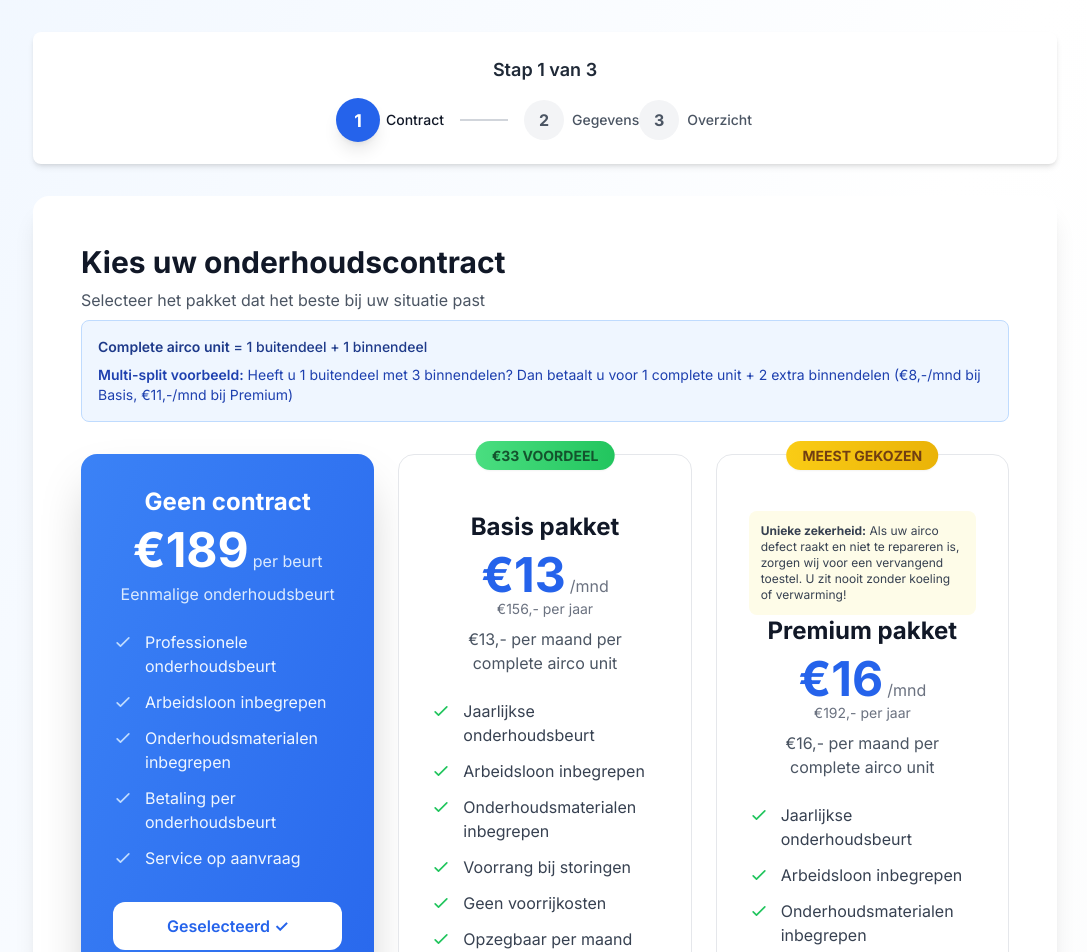
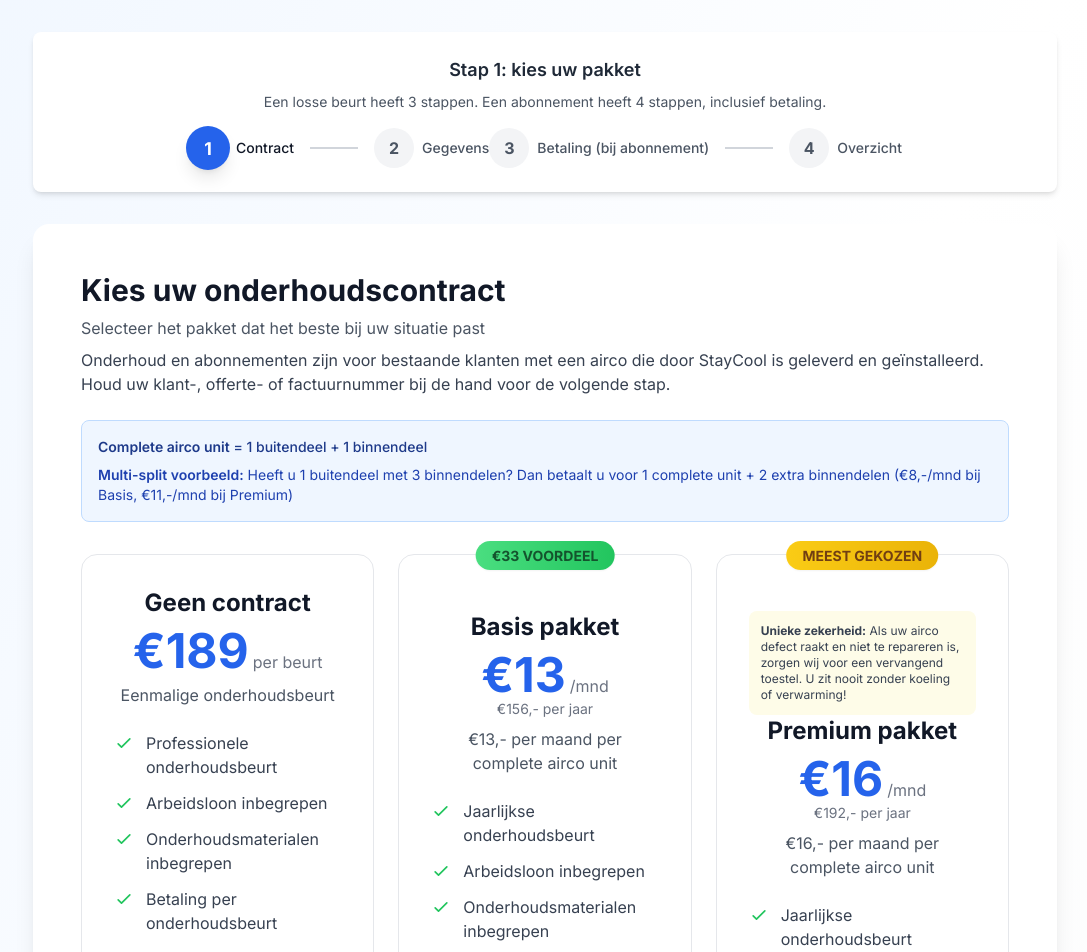
Before and after one commit to MarvinNL046/aanmelden.staycoolairco.nl, a Next.js app: page / in a window 1280 px wide. Shown: the part 280-1232 px from the top of the page, without its empty margins (95-1182 px from the left). Built offline with nearby package versions, Linux system fonts and the light colour scheme; no server answers.

Commit message:
Preserve linked maintenance package choice and clarify confirmation steps

```diff
--- a/components/ContractForm.tsx
+++ b/components/ContractForm.tsx
@@ -15,6 +15,7 @@ type Step = 'contract' | 'customer' | 'sepa' | 'summary'
 export default function ContractForm() {
   const [savedData, setSavedData, clearSavedData] = useLocalStorage('contractFormData', {
     currentStep: 'contract' as Step,
+    choiceMade: false,
     contractType: 'geen' as ContractType,
     customerData: {
       firstName: '',
@@ -49,6 +50,8 @@ export default function ContractForm() {
   })
   const [showSaveIndicator, setShowSaveIndicator] = useState(false)
   const [hydrated, setHydrated] = useState(false)
+  const [choiceMade, setChoiceMade] = useState(false)
+  const [linkedPlan, setLinkedPlan] = useState<ContractType | null>(null)
 
   // Rehydrate local state from localStorage after mount.
   // useLocalStorage starts with defaults (to avoid SSR hydration mismatch) and
@@ -62,6 +65,7 @@ export default function ContractForm() {
         : null
       if (raw) {
         const parsed = JSON.parse(raw)
+        setChoiceMade(parsed.choiceMade === true || ['customer', 'sepa', 'summary'].includes(parsed.currentStep))
         if (parsed?.currentStep) setCurrentStep(parsed.currentStep)
         if (parsed?.contractType) setContractType(parsed.contractType)
         if (parsed?.customerData) setCustomerData(parsed.customerData)
@@ -75,6 +79,15 @@ export default function ContractForm() {
     } catch (err) {
       console.error('Failed to rehydrate contract form:', err)
     }
+    // Only accept known package identifiers, never prices or customer data.
+    // Always show the selection step so a linked preference is confirmed.
+    const plan = new URLSearchParams(window.location.search).get('pakket')
+    if (plan === 'basis' || plan === 'premium') {
+      setContractType(plan)
+      setLinkedPlan(plan)
+      setChoiceMade(true)
+      setCurrentStep('contract')
+    }
     setHydrated(true)
   }, [hydrated])
 
@@ -84,14 +97,21 @@ export default function ContractForm() {
     if (!hydrated) return
     setSavedData({
       currentStep,
+      choiceMade,
       contractType,
       customerData,
       sepaData
     })
     setShowSaveIndicator(true)
-  }, [hydrated, currentStep, contractType, customerData, sepaData])
+  }, [hydrated, currentStep, choiceMade, contractType, customerData, sepaData])
 
   const handleContractSelect = (type: ContractType) => {
+    setChoiceMade(true)
+    setLinkedPlan(null)
+    // Consume the preference after confirmation so refresh resumes progress.
+    const url = new URL(window.location.href)
+    url.searchParams.delete('pakket')
+    window.history.replaceState(window.history.state, '', url)
     setContractType(type)
     setCustomerData({ ...customerData, contractType: type })
     setCurrentStep('customer')
@@ -141,11 +161,12 @@ export default function ContractForm() {
       <div className="mb-8 bg-white rounded-lg shadow-md p-4 sm:p-6">
         <div className="text-center mb-4">
           <span className="text-base sm:text-lg font-semibold text-gray-800">
-            Stap {contractType === 'geen' ?
+            {!choiceMade ? 'Stap 1: kies uw pakket' : <>Stap {contractType === 'geen' ?
               currentStep === 'contract' ? '1' : currentStep === 'customer' ? '2' : '3'
               : currentStep === 'contract' ? '1' : currentStep === 'customer' ? '2' : currentStep === 'sepa' ? '3' : '4'
-            } van {contractType === 'geen' ? '3' : '4'}
+            } van {contractType === 'geen' ? '3' : '4'}</>}
           </span>
+          {!choiceMade && <p className="text-sm text-gray-600 mt-2">Een losse beurt heeft 3 stappen. Een abonnement heeft 4 stappen, inclusief betaling.</p>}
         </div>
         <div className="flex items-center justify-center px-2">
           <div className="flex items-center flex-wrap sm:flex-nowrap justify-center gap-2 sm:gap-0">
@@ -156,12 +177,12 @@ export default function ContractForm() {
               { step: 'summary', label: 'Overzicht', icon: '4' }
             ].map((s, idx) => {
               // Skip SEPA step for 'geen' contract
-              if (s.step === 'sepa' && contractType === 'geen') {
+              if (s.step === 'sepa' && choiceMade && contractType === 'geen') {
                 return null
               }
 
               // Calculate display index
-              const displaySteps = contractType === 'geen' ? ['contract', 'customer', 'summary'] : ['contract', 'customer', 'sepa', 'summary']
+              const displaySteps = choiceMade && contractType === 'geen' ? ['contract', 'customer', 'summary'] : ['contract', 'customer', 'sepa', 'summary']
               const displayIdx = displaySteps.indexOf(s.step)
               const currentIdx = displaySteps.indexOf(currentStep)
 
@@ -186,7 +207,7 @@ export default function ContractForm() {
                       </div>
                       <span className={`mt-2 sm:mt-0 sm:ml-2 text-xs sm:text-sm font-medium ${
                         currentStep === s.step ? 'text-gray-900 font-bold' : 'text-gray-600'
-                      }`}>{s.label}</span>
+                      }`}>{s.step === 'sepa' && !choiceMade ? 'Betaling (bij abonnement)' : s.label}</span>
                     </div>
                   </div>
                   {s.step !== 'summary' && s.step !== (contractType === 'geen' ? 'customer' : 'sepa') && (
@@ -205,7 +226,10 @@ export default function ContractForm() {
         <div className="p-6 sm:p-8 lg:p-12">
           <StepTransition stepKey={currentStep}>
             {currentStep === 'contract' && (
-              <ContractSelection onSelect={handleContractSelect} selected={contractType} />
+              <>
+                {linkedPlan && <p role="status" className="mb-6 rounded-lg bg-blue-50 p-4 text-blue-900">Uw voorkeur: {linkedPlan === 'basis' ? 'Basis' : 'Premium'}. Bevestig hieronder uw pakket of kies een ander pakket. U sluit hiermee nog geen abonnement af.</p>}
+                <ContractSelection onSelect={handleContractSelect} selected={choiceMade ? contractType : null} />
+              </>
             )}
 
             {currentStep === 'customer' && (
--- a/components/ContractSelection.tsx
+++ b/components/ContractSelection.tsx
@@ -50,7 +50,7 @@ const contractOptions: ContractOption[] = [
 
 interface Props {
   onSelect: (type: ContractType) => void
-  selected: ContractType
+  selected: ContractType | null
 }
 
 export default function ContractSelection({ onSelect, selected }: Props) {
@@ -58,6 +58,7 @@ export default function ContractSelection({ onSelect, selected }: Props) {
     <div>
       <h2 className="text-3xl font-bold text-gray-900 mb-2">Kies uw onderhoudscontract</h2>
       <p className="text-gray-600 mb-2">Selecteer het pakket dat het beste bij uw situatie past</p>
+      <p className="text-gray-700 mb-6">Onderhoud en abonnementen zijn voor bestaande klanten met een airco die door StayCool is geleverd en geïnstalleerd. Houd uw klant-, offerte- of factuurnummer bij de hand voor de volgende stap.</p>
 
       <div className="bg-blue-50 border border-blue-200 rounded-lg p-4 mb-8">
         <p className="text-sm text-blue-900 font-medium mb-2">
@@ -78,7 +79,6 @@ export default function ContractSelection({ onSelect, selected }: Props) {
                 ? 'bg-gradient-to-br from-blue-500 to-blue-600 text-white shadow-2xl'
                 : 'bg-white border border-gray-200 hover:shadow-lg'
             }`}
-            onClick={() => onSelect(option.id)}
           >
             {option.id === 'basis' && (
               <div className="absolute -top-3 left-1/2 transform -translate-x-1/2 z-10">
@@ -159,6 +159,8 @@ export default function ContractSelection({ onSelect, selected }: Props) {
             </ul>
 
             <button
+              type="button"
+              aria-label={`${selected === option.id ? 'Bevestig' : 'Kies'} ${option.name}`}
               className={`w-full py-3 px-6 rounded-xl font-semibold transition-all ${
                 selected === option.id
                   ? 'bg-white text-blue-600 hover:bg-blue-50'
@@ -166,7 +168,7 @@ export default function ContractSelection({ onSelect, selected }: Props) {
               }`}
               onClick={() => onSelect(option.id)}
             >
-              {selected === option.id ? 'Geselecteerd ✓' : 'Selecteer dit pakket'}
+              {selected === option.id ? 'Bevestig dit pakket' : 'Selecteer dit pakket'}
             </button>
           </div>
         ))}
```
